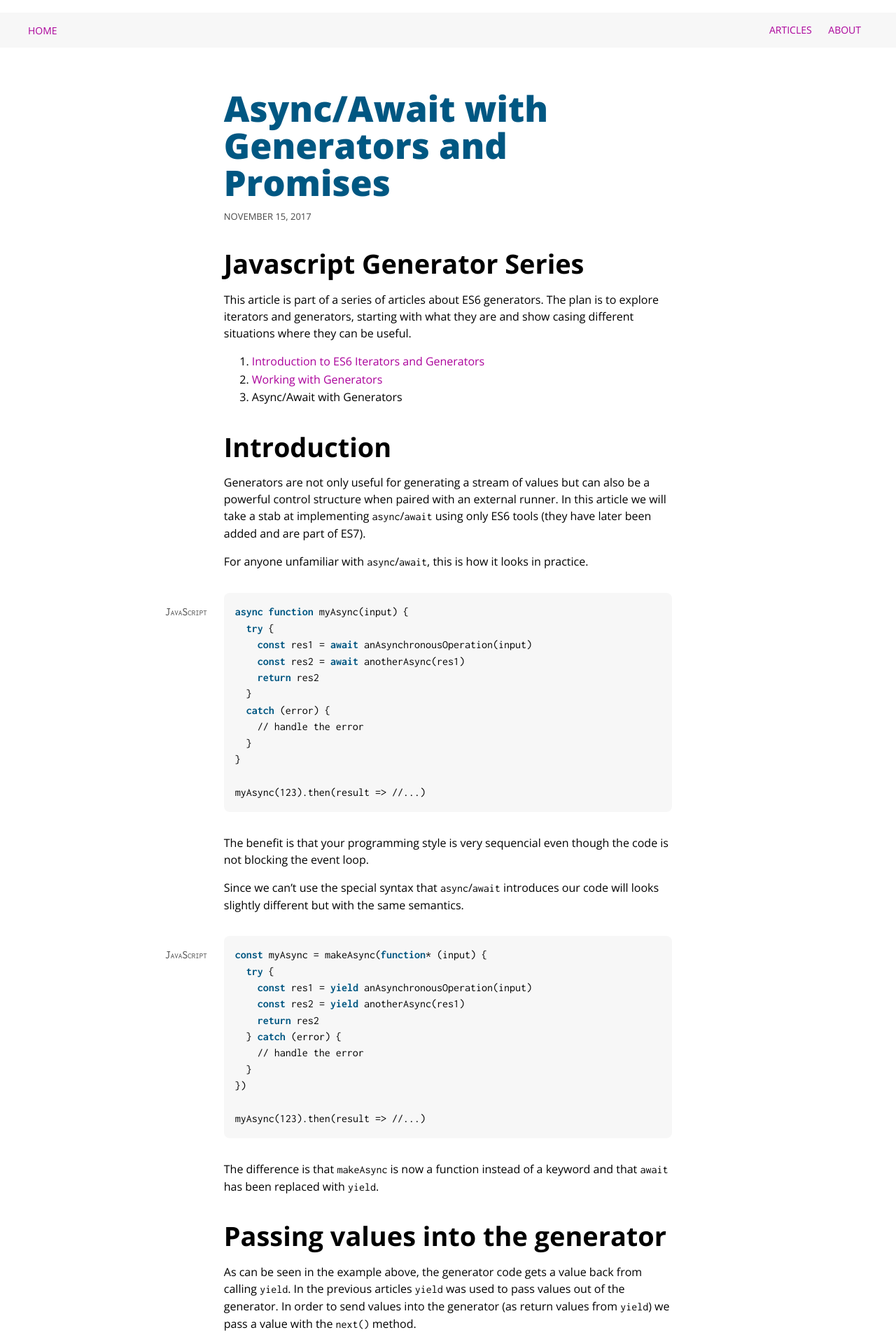
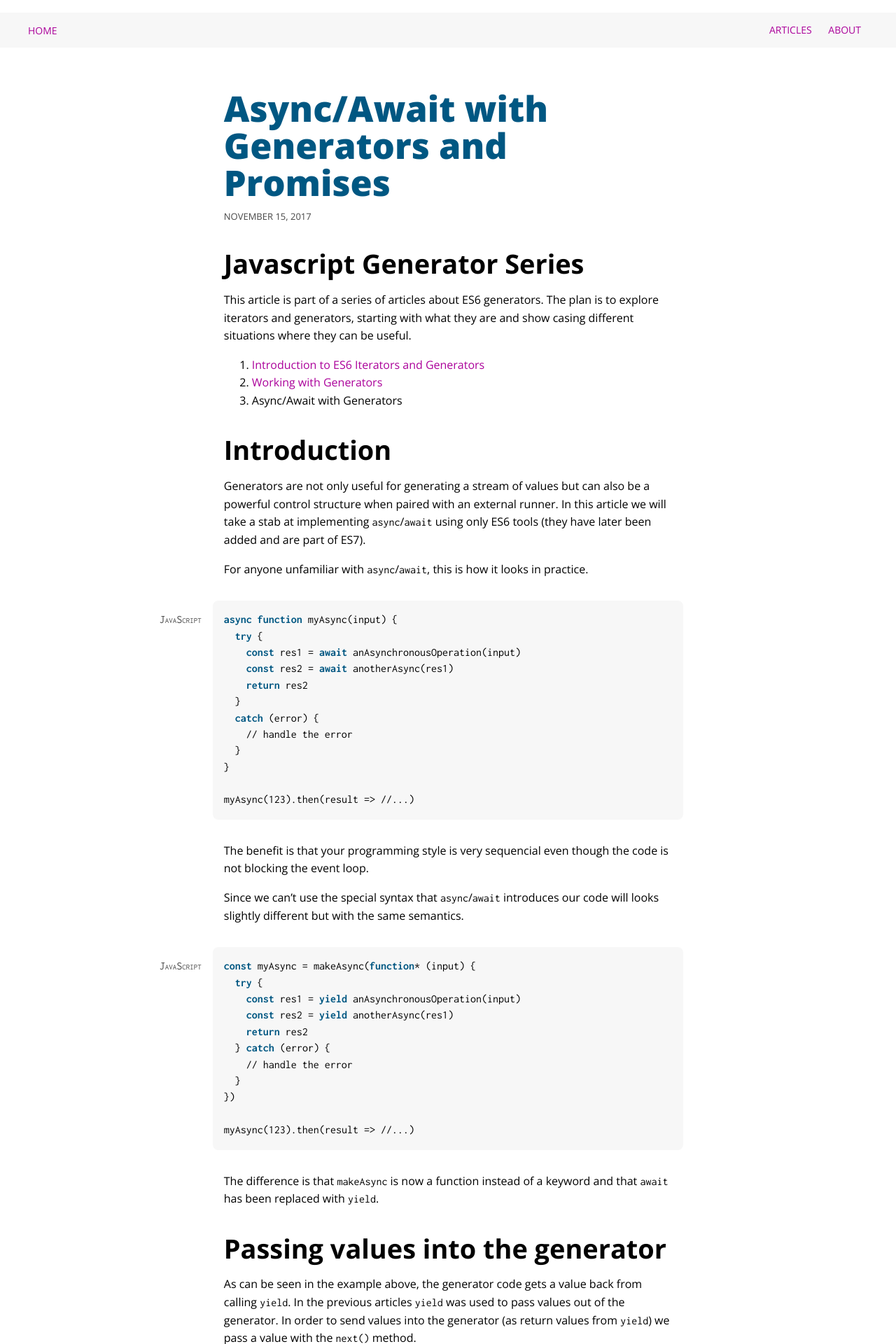
Before and after one commit to hallski/hallski.github.io, a Jekyll site: the page built from _posts/2017-11-15-async-await-with-generators.markdown, in a window 1280 px wide. Shown: the top 1920 px of the page at 70% size. Built offline with Jekyll 4.4.1, drawn with Linux system fonts in a browser that asks for light colours.

Commit message:
Make code blocks 'bleed over' into margins

```diff
--- a/css/style.css
+++ b/css/style.css
@@ -18,7 +18,7 @@
 
   --content-max-width: 70ch;
 
-  --line-height-text: 1.5;
+  --line-height-text: 1.6;
   --line-height-heading: 1.05;
   --line-height-code: 1.4;
   --line-height-listing: 1.6;
@@ -89,7 +89,7 @@ h2,
 h3,
 h4 {
   font-family: var(--font-family-heading);
-  line-height: 1.05;
+  line-height: var(--line-height-heading);
 }
 
 h1 {
@@ -162,7 +162,7 @@ div.highlighter-rouge {
   div.highlighter-rouge::before {
     color: var(--clr-gray);
     position: absolute;
-    right: calc(100% + 1.5rem);
+    right: calc(100% + 2rem);
     top: 1em;
     font-size: 1rem;
     font-family: var(--font-family-code);
@@ -223,6 +223,8 @@ div.highlight {
   border-radius: 0.5rem;
   font-size: 1rem;
   padding: 1rem;
+  margin-left: -1rem;
+  margin-right: -1rem;
   letter-spacing: 0;
 }
 
```
Also changed, not shown: Gemfile.lock.
